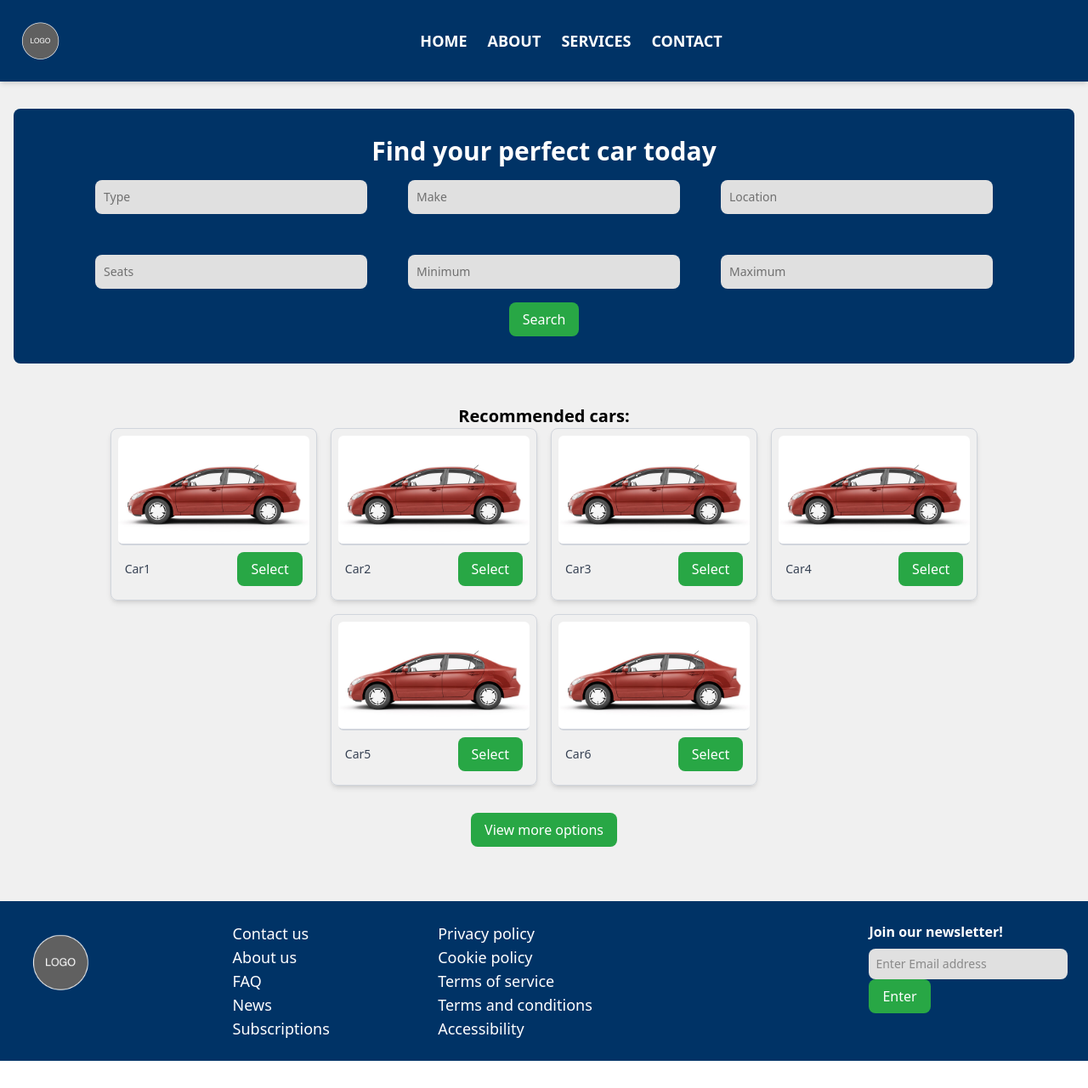
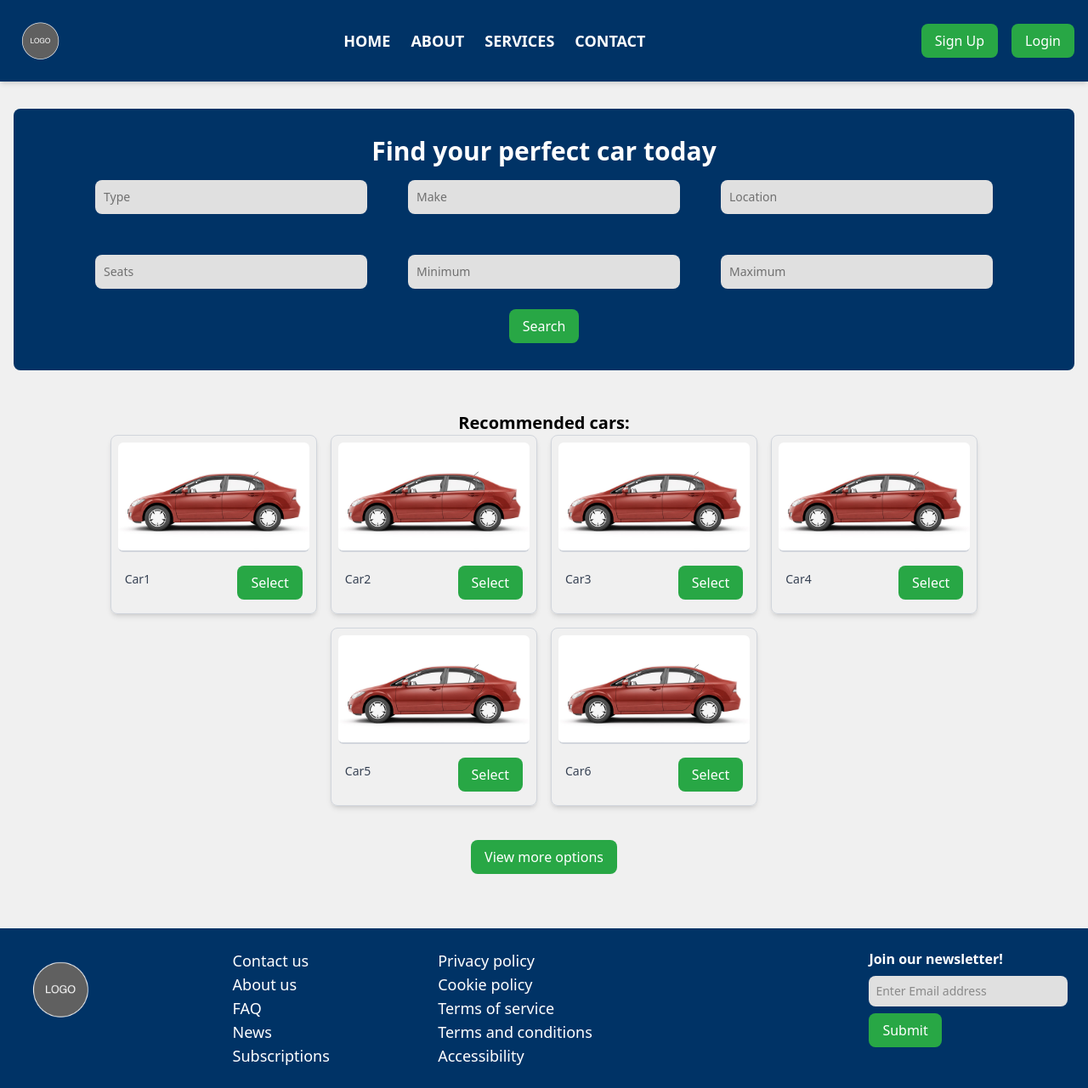
Before and after one commit to ctlaverick/RGVehicleSite, a React (Vite) app in the folder VehicleSite/: page / in a window 1280 px wide. Shown: the whole page at 85% size. Before the commit the page ends 1249 px from the top, so only its background shows below. Built offline with nearby package versions, Linux system fonts and the light colour scheme.

Commit message:
Header and Footer Updates

```diff
--- a/VehicleSite/src/components.jsx
+++ b/VehicleSite/src/components.jsx
@@ -26,6 +26,18 @@ const Header = () => {
             </Link>
           ))}
         </nav>
+        <div className='flex items-center gap-4'>
+          <Link to='/signup'>
+            <button className='bg-success text-admin-text py-2 px-4 rounded-lg hover:bg-green-600 hover:text-secondary transition duration-300'>
+              Sign Up
+            </button>
+          </Link>
+          <Link to='/login'>
+            <button className='bg-success text-admin-text py-2 px-4 rounded-lg hover:bg-green-600 hover:text-secondary transition duration-300'>
+              Login
+            </button>
+          </Link>
+        </div>
       </header>
     );
   };
@@ -62,7 +74,7 @@ const Footer = () => {
     <div className='col-start-5 col-span-1'>
       <h1 className='font-bold mb-2'>Join our newsletter!</h1>
       <input type="text" className="w-full p-2 text-sm rounded-lg text-text bg-admin-background" placeholder="Enter Email address"/>
-      <MainButton text='Enter'/>
+      <MainButton text='Submit'/>
     </div>
   </footer>
   );
@@ -86,7 +98,7 @@ const CarOption = ({ name, image }) => {
 
   const MainButton = ({ text }) => {
     return (
-      <button className="bg-success text-admin-text py-2 px-4 rounded-lg hover:bg-green-600 hover:text-secondary cursor-pointer">
+      <button className="bg-success text-admin-text py-2 px-4 rounded-lg hover:bg-green-600 hover:text-secondary cursor-pointer mt-2">
             {text}
       </button>
     )
```
